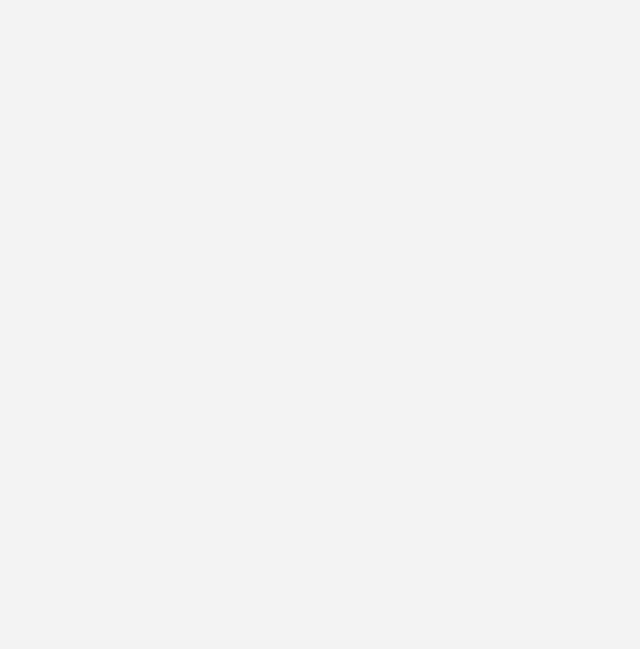
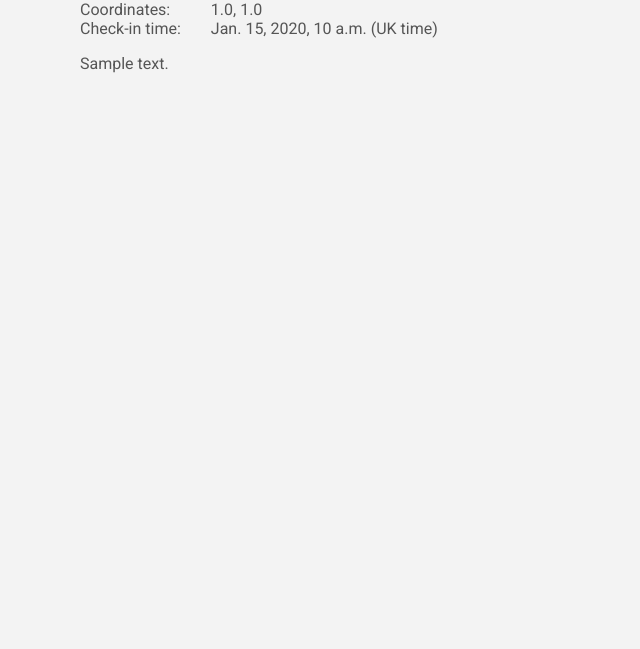
Before and after one commit to karolciszek/ostpunkt, a Django app: page / in a window 1280 px wide. Before the commit the part shown is empty. Shown: the top 649 px of the page, without its empty margins (0-640 px from the left). Run offline with Django 3.2, Linux system fonts and the light colour scheme; tables that the repository leaves empty hold one stand-in row (values such as "Sample post"); some libraries are stand-ins or nearby versions.

Commit message:
Style changes to map

```diff
--- a/last_point_map/templates/last_point_map/map.html
+++ b/last_point_map/templates/last_point_map/map.html
@@ -11,5 +11,26 @@
      var submit_url = "{% url 'get_recent_point' %}";
     </script>
     <script src="{% static 'last_point_map/js/pointmap.js' %}"></script>
-    {% leaflet_map "pointmap" %}
+    <div class="map-container">
+      {% leaflet_map "pointmap" %}
+    </div>
+
+    <div class="point-info-container">
+      <div class="point-info__table">
+        <div class="point-info__row">
+          <div class="point-info__col">Coordinates:</div>
+          <div class="point-info__col">{{ point.lat }}, {{ point.lng }}</div>
+        </div>
+        <div class="point-info__row">
+          <div class="point-info__col">Check-in time:</div>
+          <div class="point-info__col">{{ point.arrival }} (UK time)</div>
+        </div>
+      </div>
+    </div>
+
+    <div class="point-comment">
+      <p>
+        {{ point.comment }}
+      </p>
+    </div>
 {% endblock %}
--- a/ostpunkt/settings.py
+++ b/ostpunkt/settings.py
@@ -41,6 +41,8 @@
     'django.contrib.staticfiles',
     'registration',
     'leaflet',
+    'jsonfield',
+    'djgeojson',
     'last_point_map'
 ]
 
--- a/requirements.txt
+++ b/requirements.txt
@@ -1,8 +1,12 @@
 appdirs==1.4.3
 Django==1.10.6
+django-extensions==1.7.8
+django-geojson==2.10.0
+django-jsonfield==1.0.1
 django-leaflet==0.21.0
 django-registration==2.2
 gunicorn==19.7.0
 packaging==16.8
+pkg-resources==0.0.0
 pyparsing==2.2.0
 six==1.10.0
--- a/static_production/css/base.css
+++ b/static_production/css/base.css
@@ -15,10 +15,6 @@
     background-color: #f3f3f3;
 }
 
-.container {
-    height: 90%;
-}
-
 a {
     color: #70c9c5;
     text-decoration: none;
@@ -26,6 +22,17 @@
 
 a:hover {
     color: #397d79;
+}
+
+#pointmap {
+    height: 500px;
+}
+
+@media screen and (max-width: 1000px) {
+    #pointmap {
+        height: 400px;
+        margin: 0 -8px;
+    }
 }
 
 strong {
@@ -45,3 +52,19 @@
 .footer-right {
     float: right;
 }
+
+/* Info table */
+.point-info__table {
+    display: table;
+    border-spacing: 30px 0;
+    margin-left: -30px;
+}
+
+.point-info__row {
+    display: table-row;
+    margin-right: 20px;
+}
+
+.point-info__col {
+    display: table-cell;
+}
```
